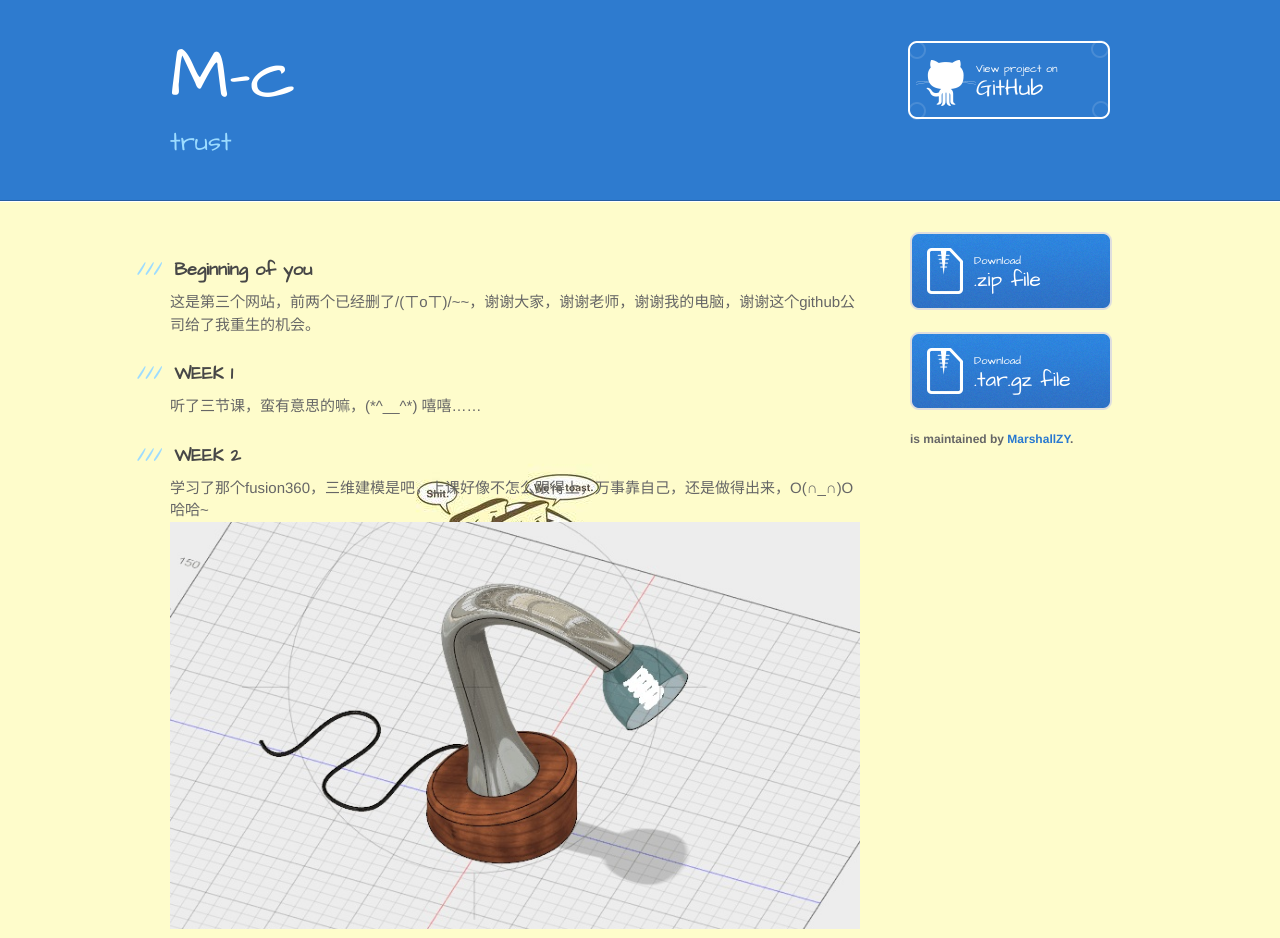
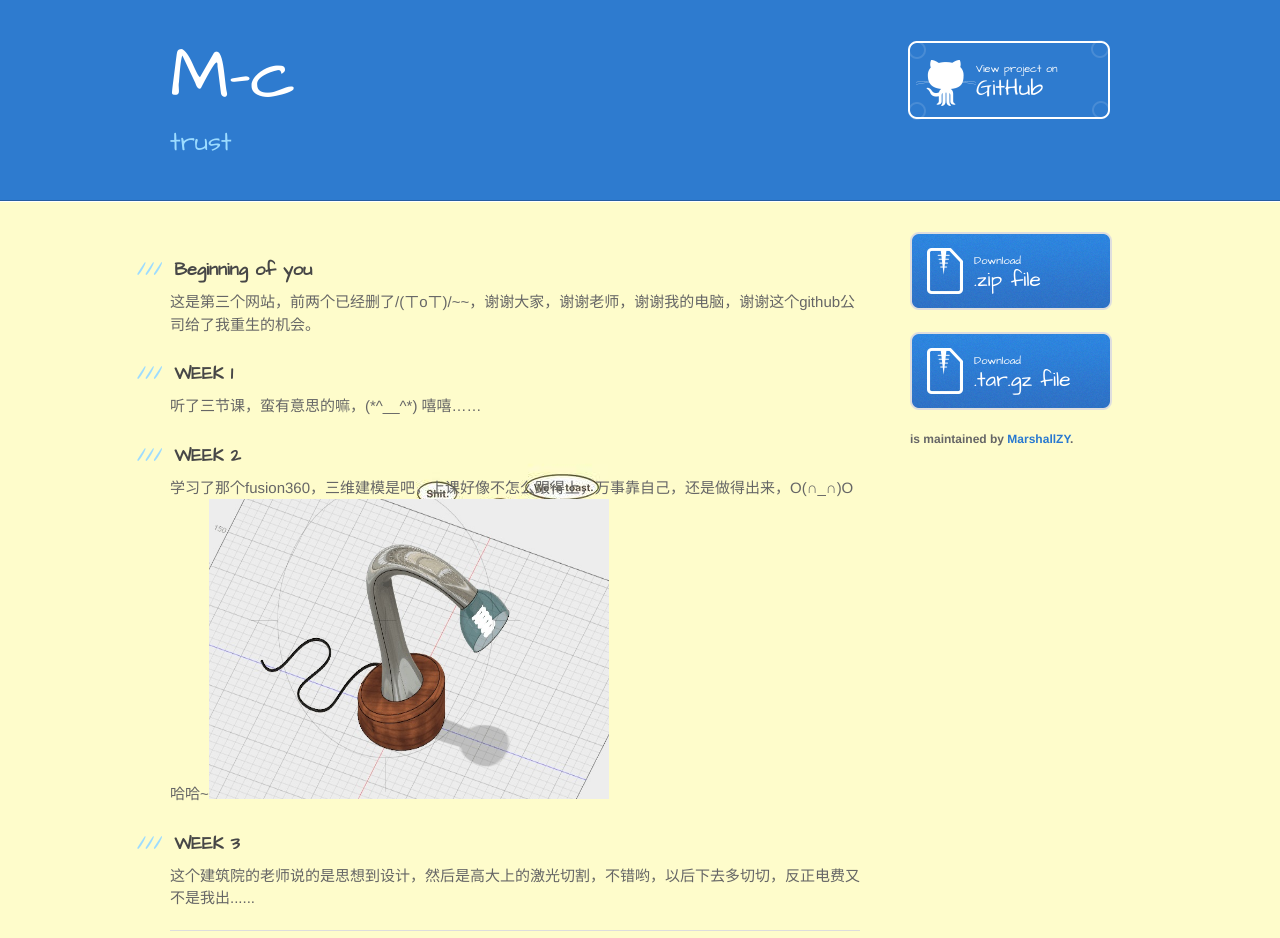
Before and after one commit to MarshallZY/M-s, a plain HTML site: page index.html in a window 1280 px wide. Shown: the top 938 px of the page. Drawn offline with Linux system fonts and the light colour scheme.

Commit message:
第十次

```diff
--- a/index.html
+++ b/index.html
@@ -41,7 +41,7 @@
 <h3>
 <a id="authors-and-contributors" class="anchor" href="#authors-and-contributors" aria-hidden="true"><span aria-hidden="true" class="octicon octicon-link"></span></a>WEEK 2</h3>
 
-<p>学习了那个fusion360，三维建模是吧，上课好像不怎么跟得上，万事靠自己，还是做得出来，O(∩_∩)O哈哈~<img src="/i/a.jpg" /></p>
+<p>学习了那个fusion360，三维建模是吧，上课好像不怎么跟得上，万事靠自己，还是做得出来，O(∩_∩)O哈哈~<img src="http://marshallzy.github.io/M-s/i/a.jpg" height="300" width="400"></p>
 
 <h3>
 <a id="support-or-contact" class="anchor" href="#support-or-contact" aria-hidden="true"><span aria-hidden="true" class="octicon octicon-link"></span></a>WEEK 3</h3>
```
